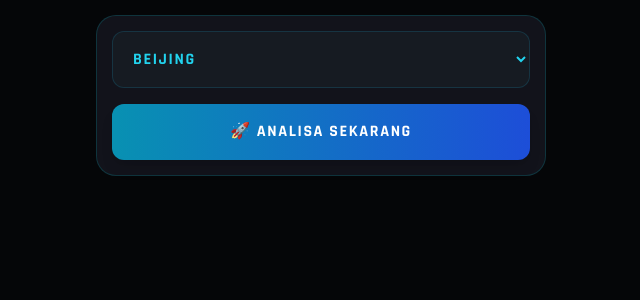
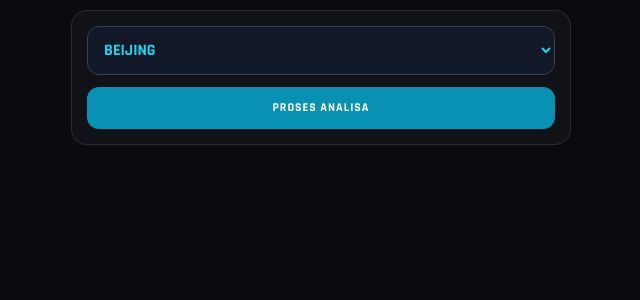
Before and after one commit to pepekosonghiji/rumus-togel, a Flask app: page / in a window 1280 px wide. Shown: the top 300 px of the page, without its empty margins (319-959 px from the left). Run offline with Flask 3, Linux system fonts and the light colour scheme; some libraries are stand-ins or nearby versions.

Commit message:
Update index.html

```diff
--- a/templates/index.html
+++ b/templates/index.html
@@ -3,236 +3,211 @@
 <head>
     <meta charset="UTF-8">
     <meta name="viewport" content="width=device-width, initial-scale=1.0, maximum-scale=1.0, user-scalable=no">
-    <title>AI ENGINE V12.3 HD</title>
+    <title>AI ENGINE V12.3</title>
     <script src="https://cdn.tailwindcss.com"></script>
     <script src="https://cdnjs.cloudflare.com/ajax/libs/html2canvas/1.4.1/html2canvas.min.js"></script>
     <link href="https://fonts.googleapis.com/css2?family=Orbitron:wght@600&family=Rajdhani:wght@500;700&display=swap" rel="stylesheet">
     <style>
-        :root { --neon: #00f2ff; --bg: #050608; }
+        :root { --neon: #00f2ff; --bg: #0a0b10; }
         body {
             background: var(--bg);
             color: #e2e8f0;
             font-family: 'Rajdhani', sans-serif;
-            margin: 0; padding: 15px;
-            -webkit-font-smoothing: antialiased;
+            margin: 0; padding: 10px;
         }
         .font-orbitron { font-family: 'Orbitron', sans-serif; }
 
-        /* Container khusus agar tampilan mobile rapi */
-        .app-container { max-width: 450px; margin: 0 auto; }
+        /* Container Utama yang Flexible */
+        .main-container { max-width: 500px; margin: 0 auto; }
 
-        /* Panel Glassmorphism */
+        /* Card Style */
         .glass-panel {
-            background: rgba(20, 22, 30, 0.9);
-            border: 1px solid rgba(0, 242, 255, 0.15);
+            background: rgba(255, 255, 255, 0.03);
+            border: 1px solid rgba(255, 255, 255, 0.1);
+            border-radius: 16px;
+            padding: 15px;
+            margin-bottom: 15px;
+        }
+
+        /* Area Screenshot yang Solid */
+        #capture-area {
+            background: #0d1117;
             border-radius: 20px;
             padding: 15px;
-            margin-bottom: 20px;
+            width: 100%;
+            box-sizing: border-box;
         }
 
-        /* AREA CAPTURE - Dioptimalkan untuk Ketajaman Maksimal */
-        #capture-area {
-            background: #0d1117;
-            width: 400px; /* Lock width agar densitas pixel konsisten */
-            margin: 0 auto;
-            border-radius: 24px;
-            overflow: hidden;
-            border: 1px solid #30363d;
+        /* Grid Khusus Angka agar tidak Tabrakan */
+        .number-grid-2d { display: grid; grid-template-columns: repeat(5, 1fr); gap: 6px; }
+        .number-grid-3d { display: grid; grid-template-columns: repeat(2, 1fr); gap: 8px; }
+
+        /* Button Style */
+        .btn-action {
+            width: 100%;
+            padding: 12px;
+            border-radius: 12px;
+            font-weight: bold;
+            text-transform: uppercase;
+            font-size: 12px;
+            letter-spacing: 1px;
+            transition: 0.3s;
         }
 
-        .inner-capture { padding: 20px; }
-
-        /* Grid Angka - Anti Blur */
-        .grid-2d { display: grid; grid-template-columns: repeat(5, 1fr); gap: 8px; }
-        .grid-34d { display: grid; grid-template-columns: repeat(2, 1fr); gap: 10px; }
-
-        .num-badge {
-            background: #161b22;
-            border: 1px solid #30363d;
-            border-radius: 8px;
-            padding: 8px 2px;
-            text-align: center;
-            font-family: monospace;
-            font-weight: bold;
-            font-size: 14px;
+        /* Penanganan khusus layar sangat kecil */
+        @media (max-width: 360px) {
+            .number-grid-2d { grid-template-columns: repeat(4, 1fr); }
+            .text-huge { font-size: 2rem !important; }
         }
-
-        /* CSS khusus untuk menyembunyikan scrollbar saat capture */
-        .no-scrollbar::-webkit-scrollbar { display: none; }
     </style>
 </head>
 <body>
 
-<div class="app-container">
+<div class="main-container">
 
     <div class="glass-panel">
-        <form method="POST" class="space-y-4">
-            <select name="market" class="w-full bg-[#161b22] text-cyan-400 p-4 rounded-xl border border-cyan-900/50 outline-none font-bold uppercase tracking-widest">
+        <form method="POST" class="space-y-3">
+            <select name="market" class="w-full bg-gray-900 text-cyan-400 p-3 rounded-xl border border-gray-700 outline-none font-bold uppercase">
                 {% for m in markets %}
                 <option value="{{ m }}" {% if selected == m %}selected{% endif %}>{{ m }}</option>
                 {% endfor %}
             </select>
-            <button type="submit" class="w-full bg-gradient-to-r from-cyan-600 to-blue-700 text-white p-4 rounded-xl font-bold uppercase tracking-widest shadow-lg active:scale-95 transition">
-                🚀 ANALISA SEKARANG
-            </button>
+            <button type="submit" class="btn-action bg-cyan-600 text-white">Proses Analisa</button>
         </form>
     </div>
 
     {% if analysis == "error" %}
-    <div class="glass-panel text-center text-red-400 font-bold uppercase py-10">⚠️ Data Tidak Mencukupi</div>
+    <div class="glass-panel text-center text-red-500 font-bold uppercase text-xs">Data Tidak Cukup</div>
     {% elif analysis %}
 
-    <div class="overflow-x-auto no-scrollbar mb-6">
-        <div id="capture-area">
-            <div class="inner-capture">
-                <div class="flex justify-between items-center border-b border-gray-800 pb-5 mb-5">
+    <div id="capture-area" class="border border-gray-800">
+        <div class="flex justify-between items-start border-b border-gray-800 pb-4 mb-4">
             <div>
-                        <p class="text-[10px] text-cyan-500 font-bold tracking-[4px] uppercase italic">AI V12.3 HD</p>
-                        <h2 class="text-3xl font-orbitron font-bold text-white uppercase tracking-tighter">{{ selected }}</h2>
-                        <p id="time-stamp" class="text-[9px] text-gray-500 mt-1 uppercase font-bold"></p>
+                <div class="text-[10px] text-cyan-500 font-bold tracking-widest uppercase mb-1 italic">Intelligence Engine</div>
+                <h2 class="text-2xl font-orbitron font-bold text-white uppercase">{{ selected }}</h2>
+                <div id="date-now" class="text-[9px] text-gray-500 mt-1 uppercase"></div>
             </div>
             <div class="text-right">
-                        <p class="text-[10px] text-gray-400 uppercase tracking-widest">Result</p>
-                        <p class="text-3xl font-bold text-white font-mono leading-none">{{ analysis.last_res }}</p>
+                <div class="text-[9px] text-gray-400 uppercase">Last Result</div>
+                <div class="text-2xl font-bold text-white font-mono">{{ analysis.last_res }}</div>
             </div>
         </div>
 
-                <div class="grid grid-cols-3 gap-3 mb-6">
-                    <div class="bg-black/40 border border-gray-800 p-3 rounded-xl text-center">
-                        <p class="text-[9px] text-cyan-500 font-bold mb-1 uppercase">Main</p>
-                        <p class="text-xl font-bold text-white">{{ analysis.am }}</p>
+        <div class="grid grid-cols-3 gap-2 mb-4 text-center">
+            <div class="bg-black/50 p-2 rounded-lg border border-gray-800">
+                <div class="text-[8px] text-cyan-500 font-bold mb-1">AM</div>
+                <div class="text-lg font-bold text-white">{{ analysis.am }}</div>
             </div>
-                    <div class="bg-black/40 border border-gray-800 p-3 rounded-xl text-center">
-                        <p class="text-[9px] text-purple-500 font-bold mb-1 uppercase">Lari</p>
-                        <p class="text-xl font-bold text-purple-300 italic">{{ analysis.al }}</p>
+            <div class="bg-black/50 p-2 rounded-lg border border-gray-800">
+                <div class="text-[8px] text-purple-500 font-bold mb-1">AL</div>
+                <div class="text-lg font-bold text-purple-300">{{ analysis.al }}</div>
             </div>
-                    <div class="bg-black/40 border border-gray-800 p-3 rounded-xl text-center">
-                        <p class="text-[9px] text-blue-500 font-bold mb-1 uppercase">Ikut</p>
-                        <p class="text-xl font-bold text-white">{{ analysis.ai }}</p>
+            <div class="bg-black/50 p-2 rounded-lg border border-gray-800">
+                <div class="text-[8px] text-blue-500 font-bold mb-1">AI</div>
+                <div class="text-lg font-bold text-white">{{ analysis.ai }}</div>
             </div>
         </div>
 
-                <div class="bg-gradient-to-r from-cyan-900/20 to-transparent border-l-4 border-cyan-500 p-5 rounded-r-2xl mb-6">
-                    <p class="text-[10px] text-gray-500 uppercase font-bold tracking-[5px] mb-2">Target BBFS</p>
-                    <p class="text-5xl font-bold text-cyan-400 tracking-[6px] font-mono drop-shadow-[0_0_8px_rgba(0,242,255,0.3)]">{{ analysis.bbfs }}</p>
+        <div class="bg-cyan-500/5 border-l-4 border-cyan-500 p-4 rounded-r-xl mb-4 text-center">
+            <div class="text-[10px] text-gray-500 uppercase font-bold tracking-[3px] mb-2">Target BBFS Utama</div>
+            <div class="text-3xl md:text-4xl font-bold text-cyan-400 tracking-wider font-mono">{{ analysis.bbfs }}</div>
         </div>
 
-                <div class="grid grid-cols-3 gap-3 mb-8">
-                    <div class="text-center py-2 bg-[#161b22] rounded-lg border border-gray-800">
-                        <p class="text-[8px] text-gray-500 uppercase">Shio</p>
-                        <p class="text-sm font-bold text-white uppercase">{{ analysis.shio }}</p>
+        <div class="grid grid-cols-3 gap-2 mb-4">
+            <div class="bg-gray-900 p-2 rounded-lg text-center border border-gray-800">
+                <div class="text-[8px] text-gray-500 mb-1">SHIO</div>
+                <div class="text-[11px] font-bold text-white uppercase">{{ analysis.shio }}</div>
             </div>
-                    <div class="text-center py-2 bg-[#161b22] rounded-lg border border-gray-800">
-                        <p class="text-[8px] text-gray-500 uppercase">Macau</p>
-                        <p class="text-sm font-bold text-white">{{ analysis.macau }}</p>
+            <div class="bg-gray-900 p-2 rounded-lg text-center border border-gray-800">
+                <div class="text-[8px] text-gray-500 mb-1">MACAU</div>
+                <div class="text-[11px] font-bold text-white">{{ analysis.macau }}</div>
             </div>
-                    <div class="text-center py-2 bg-[#161b22] rounded-lg border border-gray-800">
-                        <p class="text-[8px] text-gray-500 uppercase">Twin</p>
-                        <p class="text-sm font-bold text-red-500">{{ analysis.twin }}</p>
+            <div class="bg-gray-900 p-2 rounded-lg text-center border border-gray-800">
+                <div class="text-[8px] text-gray-500 mb-1">TWIN</div>
+                <div class="text-[11px] font-bold text-red-500">{{ analysis.twin }}</div>
             </div>
         </div>
 
-                <div class="space-y-6">
+        <div class="space-y-4">
             <div>
-                        <p class="text-[10px] text-cyan-700 font-bold uppercase mb-3 border-b border-cyan-900 pb-1">Top 10 Line 2D</p>
-                        <div class="grid-2d">
+                <div class="text-[10px] text-cyan-700 font-bold uppercase mb-2">Top 10 Line 2D</div>
+                <div class="number-grid-2d">
                     {% for n in analysis.top2d %}
-                            <div class="num-badge text-white">{{ n }}</div>
+                    <div class="bg-gray-900 p-2 rounded text-center font-mono text-sm text-white">{{ n }}</div>
                     {% endfor %}
                 </div>
             </div>
 
-                    <div class="grid grid-cols-2 gap-6">
             <div>
-                            <p class="text-[10px] text-blue-700 font-bold uppercase mb-3 border-b border-blue-900 pb-1">Top 10 Line 3D</p>
-                            <div class="space-y-2">
+                <div class="text-[10px] text-blue-700 font-bold uppercase mb-2">Top 10 Line 3D</div>
+                <div class="number-grid-3d">
                     {% for n in analysis.top3d %}
-                                <div class="num-badge text-blue-200 text-xs">{{ n }}</div>
+                    <div class="bg-gray-900 p-2 rounded text-center font-mono text-xs text-blue-200">{{ n }}</div>
                     {% endfor %}
                 </div>
             </div>
+
             <div>
-                            <p class="text-[10px] text-purple-700 font-bold uppercase mb-3 border-b border-purple-900 pb-1">Top 10 Line 4D</p>
-                            <div class="space-y-2">
+                <div class="text-[10px] text-purple-700 font-bold uppercase mb-2">Top 10 Line 4D Invest</div>
+                <div class="number-grid-3d">
                     {% for n in analysis.top4d %}
-                                <div class="num-badge text-purple-200 text-xs">{{ n }}</div>
+                    <div class="bg-gray-900 p-2 rounded text-center font-mono text-xs text-purple-200">{{ n }}</div>
                     {% endfor %}
                 </div>
             </div>
         </div>
-                </div>
 
-                <div class="mt-8 pt-4 border-t border-gray-800 text-center opacity-30">
-                    <p class="text-[8px] text-white uppercase tracking-[4px]">Neural Intelligence System V12.3 Verified</p>
-                </div>
-            </div>
+        <div class="mt-4 pt-3 border-t border-gray-800 text-center">
+            <div class="text-[8px] text-gray-600 uppercase tracking-widest italic font-bold">V12.3 Neural System Analysis Success</div>
         </div>
     </div>
 
-    <div class="grid grid-cols-2 gap-4 pb-10">
-        <button onclick="copyAnalysis()" class="p-4 bg-gray-900 rounded-2xl border border-gray-800 font-bold text-xs uppercase tracking-widest text-gray-400 active:bg-gray-800 transition">
-            📋 Salin Teks
-        </button>
-        <button id="ss-btn" onclick="takeScreenshot()" class="p-4 bg-cyan-700 rounded-2xl font-bold text-xs uppercase tracking-widest text-white shadow-[0_0_15px_rgba(6,182,212,0.4)] active:scale-95 transition">
-            📸 Simpan HD
-        </button>
+    <div class="mt-6 flex flex-col gap-3 pb-10">
+        <button onclick="copyAnalysis()" class="btn-action bg-gray-800 text-gray-300 border border-gray-700 italic">Salin Teks</button>
+        <button id="ss-btn" onclick="takeScreenshot()" class="btn-action bg-cyan-700 text-white shadow-lg">Simpan Gambar (HD)</button>
     </div>
 
     <textarea id="copyTarget" class="hidden">
-📊 ANALISA AI V12.3 - {{ selected }}
+📊 ANALISA AI V12.3 [{{ selected }}]
 AM: {{ analysis.am }} | AL: {{ analysis.al }} | AI: {{ analysis.ai }}
-BBFS: [ {{ analysis.bbfs }} ]
-2D: {{ analysis.top2d | join(', ') }}
+BBFS: {{ analysis.bbfs }}
+SHIO: {{ analysis.shio }}
+TOP 2D: {{ analysis.top2d | join(', ') }}
     </textarea>
     {% endif %}
 
 </div>
 
 <script>
-    // Live Time
-    const updateTime = () => {
+    // Update Date
     const d = new Date();
-        const options = { weekday: 'short', day: '2-digit', month: 'short', year: 'numeric', hour: '2-digit', minute: '2-digit' };
-        document.getElementById('time-stamp').innerText = d.toLocaleString('id-ID', options);
-    };
-    if(document.getElementById('time-stamp')) updateTime();
+    document.getElementById('date-now').innerText = d.toLocaleString('id-ID', {weekday:'short', day:'2-digit', month:'short', hour:'2-digit', minute:'2-digit'});
 
     function copyAnalysis() {
         const copyText = document.getElementById("copyTarget");
         copyText.select();
         navigator.clipboard.writeText(copyText.value);
-        alert("Analisa disalin ke clipboard!");
+        alert("Berhasil disalin!");
     }
 
     async function takeScreenshot() {
         const area = document.getElementById('capture-area');
         const btn = document.getElementById('ss-btn');
-        btn.innerText = "PROSES HD...";
+        btn.innerText = "MOHON TUNGGU...";
 
-        // Kunci utama ketajaman: scale minimal 4 dan penggunaan window.devicePixelRatio
-        try {
+        // Set Scale Tinggi khusus HP agar gambar sangat tajam
         const canvas = await html2canvas(area, {
             backgroundColor: '#0d1117',
-                scale: 4, // 4x lipat resolusi standar agar tidak blur saat zoom
-                useCORS: true,
-                allowTaint: false,
-                imageTimeout: 0,
-                onclone: (clonedDoc) => {
-                    // Pastikan area capture terlihat sepenuhnya saat render
-                    clonedDoc.getElementById('capture-area').style.display = 'block';
-                }
+            scale: 3,
+            logging: false,
+            useCORS: true
         });
 
         const link = document.createElement('a');
-            link.download = `AI-ANALISA-${'{{ selected }}'}-${Date.now()}.png`;
-            link.href = canvas.toDataURL("image/png", 1.0);
+        link.download = `AI_${'{{ selected }}'}_${Date.now()}.png`;
+        link.href = canvas.toDataURL("image/png");
         link.click();
-        } catch (err) {
-            console.error(err);
-            alert("Gagal memproses gambar.");
-        } finally {
-            btn.innerText = "📸 SIMPAN HD";
-        }
+        btn.innerText = "Simpan Gambar (HD)";
     }
 </script>
 </body>
```
Lines whose indentation alone changed are shown as unchanged.
